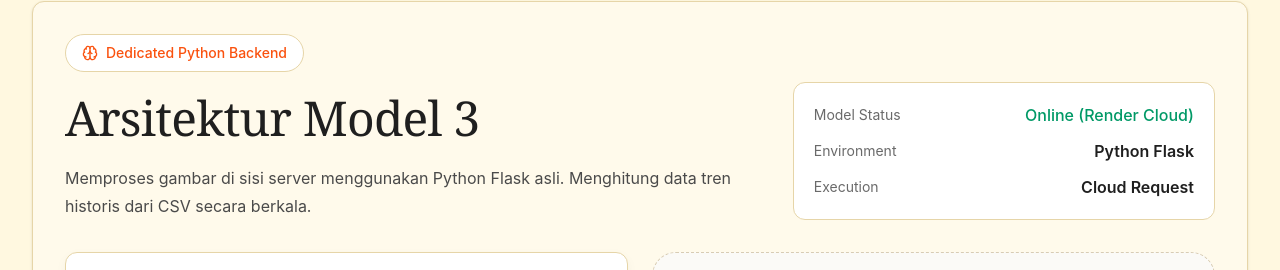
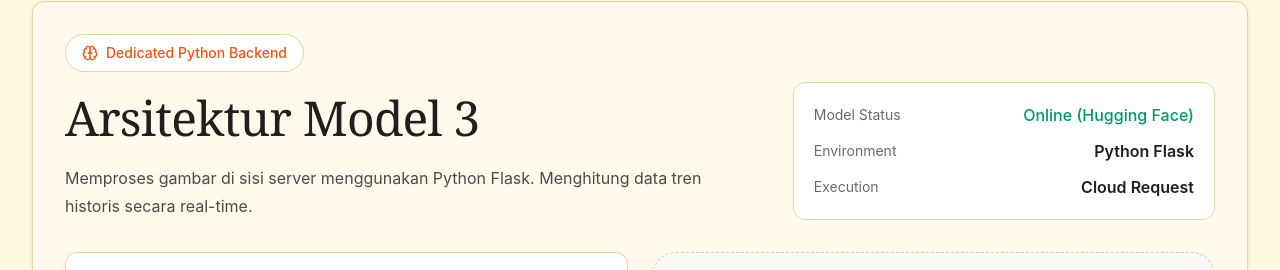
Before and after one commit to Ananta-TI/Fashion-Trend, a React (Vite) app: page /predict in a window 1280 px wide. Shown: the part 214-484 px from the top of the page. Built offline with nearby package versions, Linux system fonts and the light colour scheme; what onnxruntime-web would draw is missing.

Commit message:
Update: model 3.2.1

```diff
--- a/src/components/Model3Flask.jsx
+++ b/src/components/Model3Flask.jsx
@@ -29,9 +29,8 @@
     formData.append("file", selectedImage);
 
     try {
-      // === KITA TEMBAK KE SERVER BACKEND PYTHON ASLI DI RENDER ===
-      // Ganti URL ini setelah backend Render-mu selesai dibuat
-const response = await fetch("https://entiei-fashion-trend-backend.hf.space/api/predict", {
+      // === TEMBAK LANGSUNG KE HUGGING FACE DARI BROWSER (BYPASS VERCEL) ===
+      const response = await fetch("https://entiei-fashion-trend-backend.hf.space/api/predict", {
         method: "POST",
         body: formData,
       });
@@ -48,7 +47,7 @@
         trendLabel: data.trend_label,
         trendConfidence: data.trend_confidence,
         forecastCategory: data.forecast_category,
-        chartUrl: data.chart_url.replace("http://localhost:8000", "https://fashion-trend-backend.onrender.com")
+        chartUrl: data.chart_url // Bersih, tidak ada lagi replace render
       });
     } catch (err) {
       console.error(err);
@@ -71,14 +70,14 @@
             Arsitektur Model 3
           </h1>
           <p className="mt-4 max-w-2xl leading-7 text-[#4a4a4a]">
-            Memproses gambar di sisi server menggunakan Python Flask asli. Menghitung data tren historis dari CSV secara berkala.
+            Memproses gambar di sisi server menggunakan Python Flask. Menghitung data tren historis secara real-time.
           </p>
         </div>
 
         <div className="rounded-xl border border-[#e6d5a8] bg-white p-5">
           <div className="flex items-center justify-between">
             <span className="text-sm text-[#6a6a6a]">Model Status</span>
-            <span className="text-emerald-600 font-medium">Online (Render Cloud)</span>
+            <span className="text-emerald-600 font-medium">Online (Hugging Face)</span>
           </div>
           <div className="mt-3 flex items-center justify-between">
             <span className="text-sm text-[#6a6a6a]">Environment</span>
```
Also changed, not shown: vercel.json.
